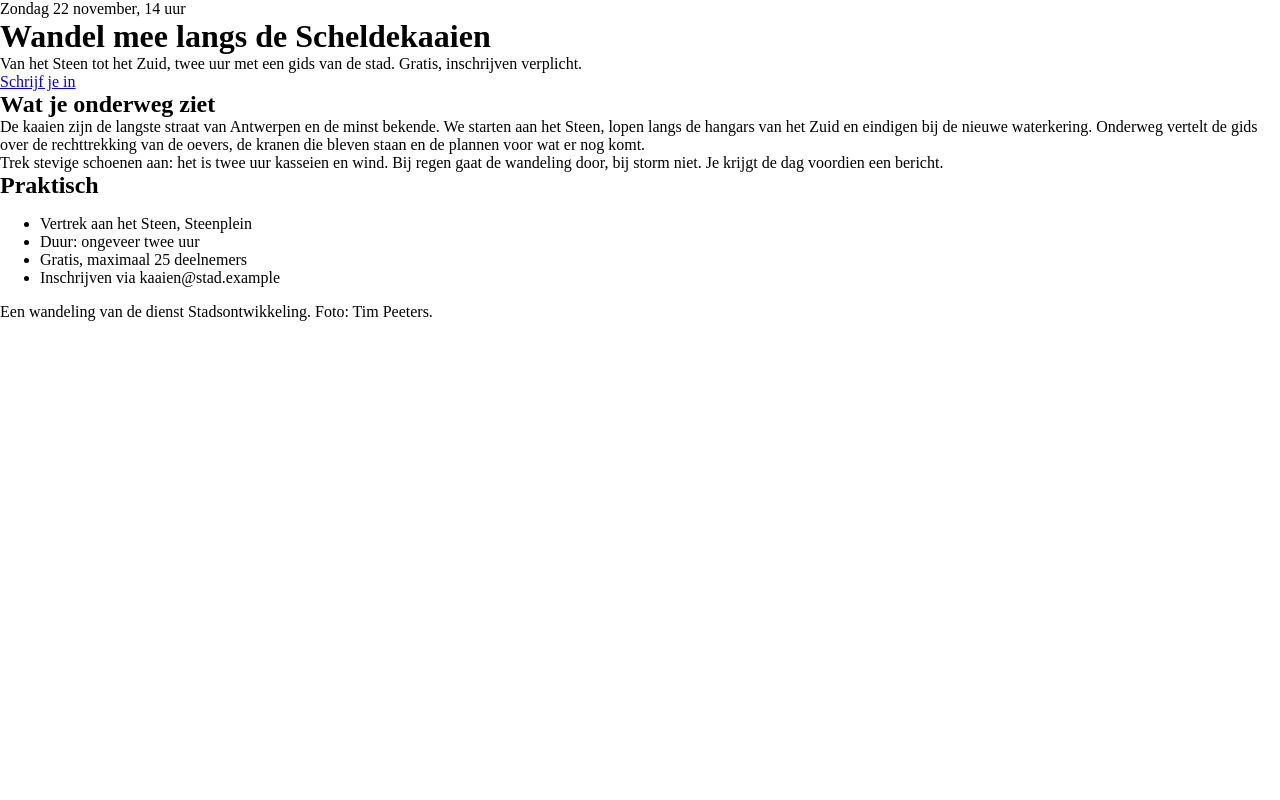
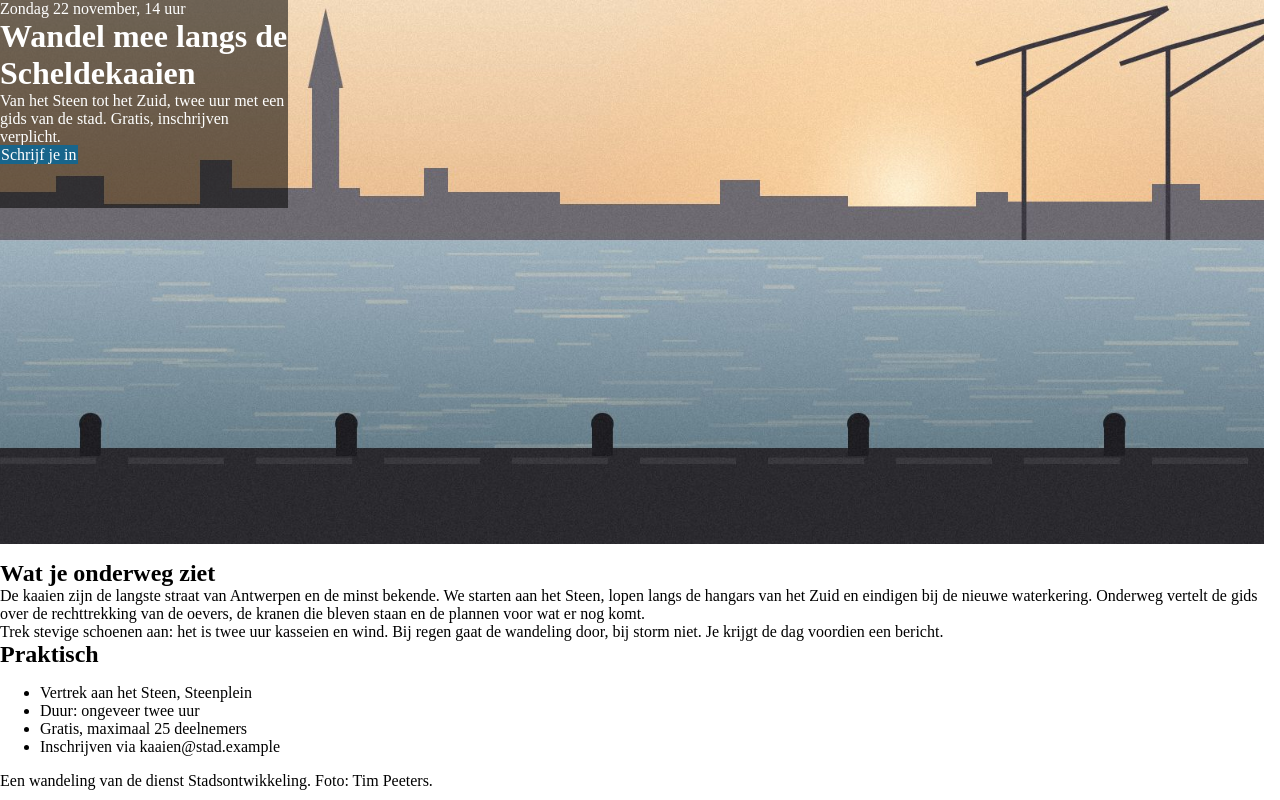
Before and after one commit to Hatouma-Nourh/webtech, a plain HTML site: page labo-07/kaaien/index.html in a window 1280 px wide. Drawn offline with Linux system fonts and the light colour scheme.

Commit message:
Tintenladder finish

```diff
--- a/labo-07/kaaien/css/stijl.css
+++ b/labo-07/kaaien/css/stijl.css
@@ -4,11 +4,42 @@
 
 /* === tokens === */
 :root {
+--vlak: rgb(0 0 0 / 0.55);
+--inkt: hsl(205 40% 12%);
+--oppervlak: hsl(200 30% 97%);
+--gedempt: hsl(205 12% 40%);
+--accent: hsl(200 70% 32%);
 
 }
 
 /* === base === */
 
+header{
+    background-image: url(../afbeeldingen/kaaien.jpg);
+    background-size: cover;
+    background-position: right 1rem bottom 1rem;
+    background-repeat: no-repeat;
+    height: 70svh;
+}
+
+div{
+    background-color: var(--vlak);
+    color: var(--vlak);
+    position: left;
+    color: white;
+    height: 13rem;
+    width: 18rem;
+
+}
+
+.knop{
+    text-decoration: none;
+    border: solid var(--accent) 0.1rem;
+    background-color: var(--accent);
+    color: white;
+}
+
+
 /* === the hero: photo as background, text on a dark panel (7.10, F7.10) === */
 
 /* === main, aside with a corner decoration, footer with a repeating tile === */
--- a/labo-07/leespagina/css/stijl.css
+++ b/labo-07/leespagina/css/stijl.css
@@ -2,18 +2,52 @@
 
 /* === fonts: one @font-face per file in fonts/ (7.2) === */
 @font-face {
-    font-family: Fraunces;
+    font-family: "Fraunces";
     font-weight: 100 900;
-    src: url(atkinson-hyperlegible-latin-400-italic.woff2);
+    src: url(../fonts/fraunces-latin-wght-normal.woff2)
+     format("woff2");
+    font-style: normal;
+}
+
+@font-face {
+    font-family: "Atkinson";
+    font-weight: 400;
+    src: url(../fonts/atkinson-hyperlegible-latin-400-normal.woff2);
+}
+
+@font-face {
+    font-family:"Atkinson-citaat";
+    font-weight: 400 700;
+    src: url(../fonts/atkinson-hyperlegible-latin-400-italic.woff2);
 }
 
 /* === tokens: type scale, spacing scale, colour roles (7.4, 7.5, 7.7) === */
 :root {
-
+    --oppervlak:  hsl(40 30% 97%);
+    --inkt: hsl(230 25% 15%);
+    --gedempt: hsl(230 10% 42%);
+    --accent:  hsl(15 70% 42%);
+    --lijn: hsl(230 15% 85%);
 }
 
 /* === base === */
 
+body{
+    background-color: var(--oppervlak);
+
+}
+
+.bovenkop{
+    color: var(--accent);
+    font-weight: bold;
+    letter-spacing: 0.1rem;
+}
+
+blockquote{
+    font: var()
+}
+
+
 
 
 /* === the article === */
```
